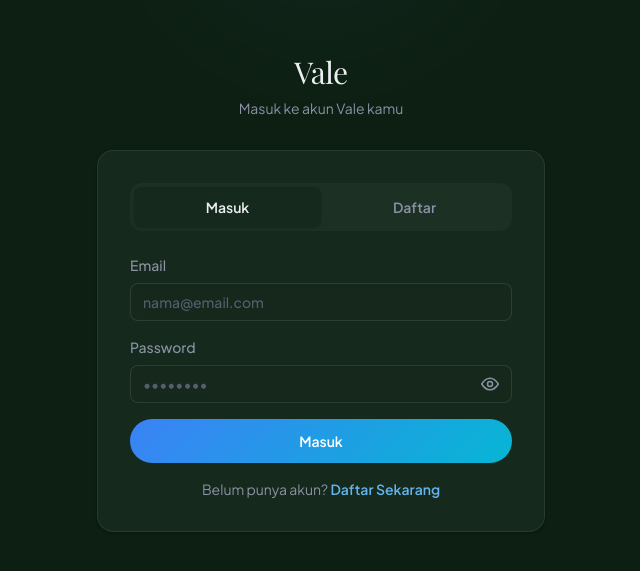
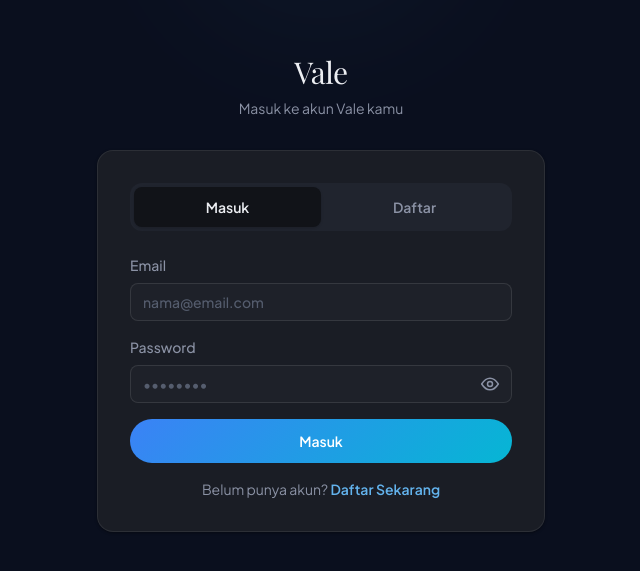
Before and after one commit to davinkaris/finance-tools, a Next.js app: page /auth in a window 1280 px wide. Shown: the part 107-678 px from the top of the page, without its empty margins (319-959 px from the left). Built offline with nearby package versions, Linux system fonts and the light colour scheme; no server answers.

Commit message:
Revert "change background theme to dark green"
This reverts commit cba11192ff95521e0b5a922a8a9c7d6929c893f8.

```diff
--- a/app/auth/page.js
+++ b/app/auth/page.js
@@ -215,7 +215,7 @@ export default function AuthPage() {
   };
 
   const inputClass =
-    "w-full rounded-xl border border-[rgba(255,255,255,0.08)] bg-[#16281C] px-4 py-3 text-sm text-[#ECEEF2] outline-none transition placeholder:text-[#555D6E] focus:border-[#63B3ED]";
+    "w-full rounded-xl border border-[rgba(255,255,255,0.08)] bg-[#1E2129] px-4 py-3 text-sm text-[#ECEEF2] outline-none transition placeholder:text-[#555D6E] focus:border-[#63B3ED]";
 
   return (
     <div className="vale-page font-body relative flex min-h-screen flex-col items-center justify-center bg-transparent px-6 py-12">
@@ -239,13 +239,13 @@ export default function AuthPage() {
         </div>
 
         <div className="vale-card mt-8 rounded-2xl border border-[rgba(255,255,255,0.08)] p-6 md:p-8">
-          <div className="flex rounded-xl bg-[#1C3024] p-1">
+          <div className="flex rounded-xl bg-[#20242E] p-1">
             <button
               type="button"
               onClick={() => switchTab("login")}
               className={`flex-1 rounded-lg py-2.5 text-sm font-semibold transition ${
                 tab === "login"
-                  ? "bg-[#152A1C] text-[#ECEEF2] shadow-sm"
+                  ? "bg-[#111318] text-[#ECEEF2] shadow-sm"
                   : "text-[#8B92A5] hover:text-[#ECEEF2]"
               }`}
             >
@@ -256,7 +256,7 @@ export default function AuthPage() {
               onClick={() => switchTab("register")}
               className={`flex-1 rounded-lg py-2.5 text-sm font-semibold transition ${
                 tab === "register"
-                  ? "bg-[#152A1C] text-[#ECEEF2] shadow-sm"
+                  ? "bg-[#111318] text-[#ECEEF2] shadow-sm"
                   : "text-[#8B92A5] hover:text-[#ECEEF2]"
               }`}
             >
--- a/app/globals.css
+++ b/app/globals.css
@@ -1,10 +1,10 @@
 @import "tailwindcss";
 
 :root {
-  --bg-base: #0d1f12;
-  --bg-elevated: #152a1c;
-  --bg-subtle: #1c3024;
-  --bg-input: #16281c;
+  --bg-base: #0a0f1e;
+  --bg-elevated: #1a1d25;
+  --bg-subtle: #20242e;
+  --bg-input: #1e2129;
 
   --text-primary: #eceef2;
   --text-secondary: #8b92a5;
@@ -27,10 +27,10 @@
   --shadow-md: 0 4px 16px rgba(0, 0, 0, 0.5);
   --shadow-lg: 0 20px 60px rgba(0, 0, 0, 0.6);
 
-  --glass-bg: rgba(13, 31, 18, 0.85);
-  --glass-bg-hover: rgba(13, 31, 18, 0.9);
-  --glass-bg-solid: rgba(13, 31, 18, 0.95);
-  --glass-sidebar-bg: rgba(10, 26, 15, 0.95);
+  --glass-bg: rgba(17, 19, 24, 0.85);
+  --glass-bg-hover: rgba(17, 19, 24, 0.9);
+  --glass-bg-solid: rgba(17, 19, 24, 0.95);
+  --glass-sidebar-bg: rgba(13, 17, 23, 0.95);
   --glass-blur: blur(40px);
   --glass-border: rgba(255, 255, 255, 0.08);
   --glass-border-hover: rgba(255, 255, 255, 0.12);
@@ -60,16 +60,16 @@ html {
 }
 
 ::-webkit-scrollbar-track {
-  background: var(--bg-base);
+  background: #0a0f1e;
 }
 
 ::-webkit-scrollbar-thumb {
-  background: #2a4032;
+  background: #2d3340;
   border-radius: 2px;
 }
 
 ::-webkit-scrollbar-thumb:hover {
-  background: #3a5040;
+  background: #3d4455;
 }
 
 .font-serif-display {
@@ -259,7 +259,7 @@ button {
 input:not([type="checkbox"]):not([type="radio"]):not([type="file"]),
 select,
 textarea {
-  background: var(--bg-input);
+  background: #1e2129;
   border: 1px solid rgba(255, 255, 255, 0.1);
   border-radius: 8px;
   padding: 8px 12px;
@@ -280,14 +280,14 @@ textarea:focus {
 }
 
 select option {
-  background: var(--bg-input);
+  background: #1e2129;
   color: #eceef2;
 }
 
 html,
 body {
   min-height: 100%;
-  background-color: var(--bg-base);
+  background-color: #0a0f1e;
 }
 
 @keyframes float {
@@ -309,7 +309,7 @@ body {
   z-index: -1;
   overflow: hidden;
   pointer-events: none;
-  background-color: var(--bg-base);
+  background-color: #0a0f1e;
 }
 
 .bg-orbs__orb {
@@ -381,7 +381,7 @@ body {
 }
 
 .vale-card {
-  background: var(--bg-elevated);
+  background: #1a1d25;
   border: 1px solid rgba(255, 255, 255, 0.08);
   box-shadow: var(--shadow-sm);
 }
@@ -554,7 +554,7 @@ body {
 }
 
 .vale-page > header {
-  background: rgba(10, 26, 15, 0.8) !important;
+  background: rgba(10, 14, 26, 0.8) !important;
   backdrop-filter: blur(20px) !important;
   -webkit-backdrop-filter: blur(20px) !important;
   border-bottom: 1px solid rgba(255, 255, 255, 0.06) !important;
@@ -566,7 +566,7 @@ body {
 
 .vale-card-hover:hover {
   border-color: rgba(99, 179, 237, 0.25);
-  background: var(--bg-input);
+  background: #1e2129;
   box-shadow: var(--shadow-md);
   transform: translateY(-2px);
 }
@@ -579,7 +579,7 @@ body {
 }
 
 .vale-pill-inactive {
-  background: var(--bg-elevated);
+  background: #1a1d25;
   border: 1px solid rgba(255, 255, 255, 0.08);
   color: #8b92a5;
 }
@@ -617,7 +617,7 @@ body {
 }
 
 .vale-table-header {
-  background: var(--bg-subtle);
+  background: #20242e;
   color: #8b92a5;
   font-size: 11px;
   font-weight: 600;
@@ -626,7 +626,7 @@ body {
 }
 
 .vale-progress-track {
-  background: var(--bg-subtle);
+  background: #20242e;
 }
 
 .vale-progress-bar {
@@ -634,7 +634,7 @@ body {
 }
 
 .vale-upload-box {
-  background: var(--bg-elevated);
+  background: #1a1d25;
   border: 2px dashed rgba(255, 255, 255, 0.12);
   border-radius: 20px;
   color: #8b92a5;
@@ -653,7 +653,7 @@ body {
 
 .vale-color-selected {
   box-shadow:
-    0 0 0 2px var(--bg-elevated),
+    0 0 0 2px #1a1d25,
     0 0 0 4px #63b3ed,
     0 0 12px rgba(99, 179, 237, 0.35);
 }
--- a/app/onboarding/page.js
+++ b/app/onboarding/page.js
@@ -28,10 +28,10 @@ import {
 } from "../../lib/transactionsStore";
 
 const inputClass =
-  "w-full rounded-xl border border-[rgba(255,255,255,0.08)] bg-[#16281C] px-4 py-3 text-sm text-[#ECEEF2] outline-none transition placeholder:text-[#555D6E] focus:border-[#63B3ED]";
+  "w-full rounded-xl border border-[rgba(255,255,255,0.08)] bg-[#1E2129] px-4 py-3 text-sm text-[#ECEEF2] outline-none transition placeholder:text-[#555D6E] focus:border-[#63B3ED]";
 
 const selectClass =
-  "w-full rounded-xl border border-[rgba(255,255,255,0.08)] bg-[#16281C] px-3 py-3 text-sm text-[#ECEEF2] outline-none focus:border-[#63B3ED]";
+  "w-full rounded-xl border border-[rgba(255,255,255,0.08)] bg-[#1E2129] px-3 py-3 text-sm text-[#ECEEF2] outline-none focus:border-[#63B3ED]";
 
 function StepIndicator({ step }) {
   const steps = [1, 2, 3];
@@ -49,7 +49,7 @@ function StepIndicator({ step }) {
                 className={`flex h-8 w-8 items-center justify-center rounded-full text-xs font-bold transition ${
                   isActive
                     ? "bg-[#63B3ED] text-[#111318]"
-                    : "border border-[rgba(255,255,255,0.12)] bg-[#1C3024] text-[#8B92A5]"
+                    : "border border-[rgba(255,255,255,0.12)] bg-[#20242E] text-[#8B92A5]"
                 }`}
               >
                 {item}
@@ -325,7 +325,7 @@ export default function OnboardingPage() {
           </span>
         </div>
 
-        <div className="rounded-2xl border border-[rgba(255,255,255,0.08)] bg-[#152A1C] p-6 sm:p-8">
+        <div className="rounded-2xl border border-[rgba(255,255,255,0.08)] bg-[#1A1D25] p-6 sm:p-8">
           <StepIndicator step={step} />
 
           {error ? (
@@ -405,7 +405,7 @@ export default function OnboardingPage() {
                 <span className="block text-sm font-medium text-[#8B92A5]">
                   Jenis Kelamin
                 </span>
-                <div className="mt-2 flex rounded-xl bg-[#1C3024] p-1">
+                <div className="mt-2 flex rounded-xl bg-[#20242E] p-1">
                   {["Laki-laki", "Perempuan"].map((option) => (
                     <button
                       key={option}
@@ -413,7 +413,7 @@ export default function OnboardingPage() {
                       onClick={() => setGender(option)}
                       className={`flex-1 rounded-lg py-2.5 text-sm font-semibold transition ${
                         gender === option
-                          ? "bg-[#152A1C] text-[#ECEEF2]"
+                          ? "bg-[#111318] text-[#ECEEF2]"
                           : "text-[#8B92A5] hover:text-[#ECEEF2]"
                       }`}
                     >
@@ -505,7 +505,7 @@ export default function OnboardingPage() {
                             : "border-[rgba(255,255,255,0.08)] hover:border-[rgba(255,255,255,0.12)]"
                         }`}
                       >
-                        <span className="flex h-10 w-10 items-center justify-center rounded-full bg-[#1C3024] text-xs font-bold text-[#63B3ED]">
+                        <span className="flex h-10 w-10 items-center justify-center rounded-full bg-[#20242E] text-xs font-bold text-[#63B3ED]">
                           {getBankInitials(bank)}
                         </span>
                         <span className="mt-2 text-center text-[11px] leading-tight text-[#8B92A5]">
@@ -530,7 +530,7 @@ export default function OnboardingPage() {
                       aria-label={`Warna ${color}`}
                       className={`h-9 w-9 rounded-full transition ${
                         selectedColor === color
-                          ? "ring-2 ring-[#63B3ED] ring-offset-2 ring-offset-[#152A1C]"
+                          ? "ring-2 ring-[#63B3ED] ring-offset-2 ring-offset-[#1A1D25]"
                           : ""
                       }`}
                       style={{ backgroundColor: color }}
--- a/components/AddAccountUploadModal.js
+++ b/components/AddAccountUploadModal.js
@@ -81,7 +81,7 @@ function StepIndicator({ currentStep }) {
                   ? "bg-[#10b981] text-white"
                   : isActive
                     ? "btn-primary"
-                    : "bg-[#1C3024] text-[#8B92A5]"
+                    : "bg-[#20242E] text-[#8B92A5]"
               }`}
             >
               {step}
@@ -321,7 +321,7 @@ export default function AddAccountUploadModal({ isOpen, onClose, onComplete }) {
           <button
             type="button"
             onClick={handleClose}
-            className="absolute right-4 top-4 flex h-8 w-8 items-center justify-center rounded-full text-[#8B92A5] transition hover:bg-[#1C3024] hover:text-[#8B92A5]"
+            className="absolute right-4 top-4 flex h-8 w-8 items-center justify-center rounded-full text-[#8B92A5] transition hover:bg-[#20242E] hover:text-[#8B92A5]"
             aria-label="Tutup modal"
           >
             ×
@@ -488,7 +488,7 @@ export default function AddAccountUploadModal({ isOpen, onClose, onComplete }) {
               className={`mt-4 w-full rounded-full px-4 py-2.5 text-sm font-semibold transition ${
                 canUpload
                   ? "btn-primary hover:bg-[#63B3ED]"
-                  : "cursor-not-allowed bg-[#1C3024] text-[#8B92A5]"
+                  : "cursor-not-allowed bg-[#20242E] text-[#8B92A5]"
               }`}
             >
               {isUploading ? "Sedang menganalisa..." : "Upload & Analisa"}
@@ -498,7 +498,7 @@ export default function AddAccountUploadModal({ isOpen, onClose, onComplete }) {
               type="button"
               onClick={handleSkipUpload}
               disabled={isUploading}
-              className="mt-3 w-full rounded-full border border-[rgba(255,255,255,0.08)] px-4 py-2.5 text-sm font-semibold text-[#8B92A5] transition hover:bg-[#1C3024] disabled:cursor-not-allowed disabled:opacity-50"
+              className="mt-3 w-full rounded-full border border-[rgba(255,255,255,0.08)] px-4 py-2.5 text-sm font-semibold text-[#8B92A5] transition hover:bg-[#20242E] disabled:cursor-not-allowed disabled:opacity-50"
             >
               Lewati, Upload Nanti
             </button>
--- a/components/Navbar.js
+++ b/components/Navbar.js
@@ -86,7 +86,7 @@ export default function Navbar() {
   const initials = getUserInitials(user);
 
   return (
-    <header className="sticky top-0 z-50 border-b border-[rgba(255,255,255,0.08)] bg-[rgba(13,31,18,0.85)] backdrop-blur-xl">
+    <header className="sticky top-0 z-50 border-b border-[rgba(255,255,255,0.08)] bg-[rgba(17,19,24,0.85)] backdrop-blur-xl">
       <nav className="mx-auto grid h-[72px] w-full max-w-6xl grid-cols-3 items-center px-6 md:px-10">
         <div className="justify-self-start">
           <Link
```
Also changed, not shown: app/accounts/page.js (+10 -10 lines), app/upload/page.js (+5 -5 lines), app/dashboard/page.js.
